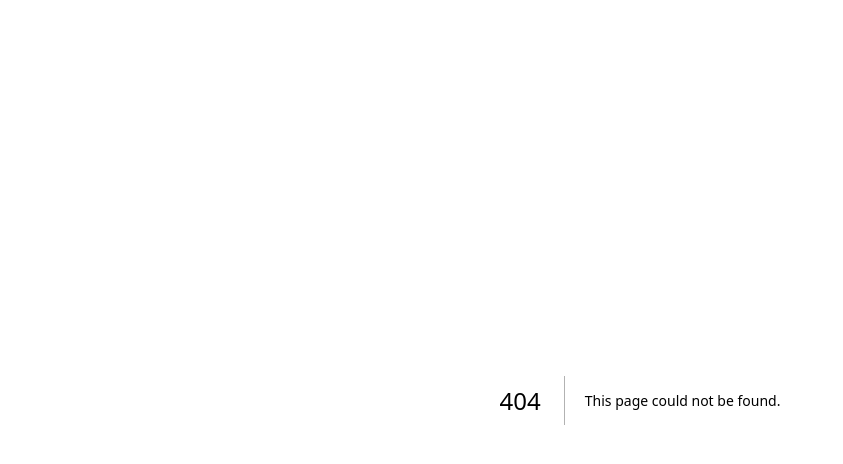
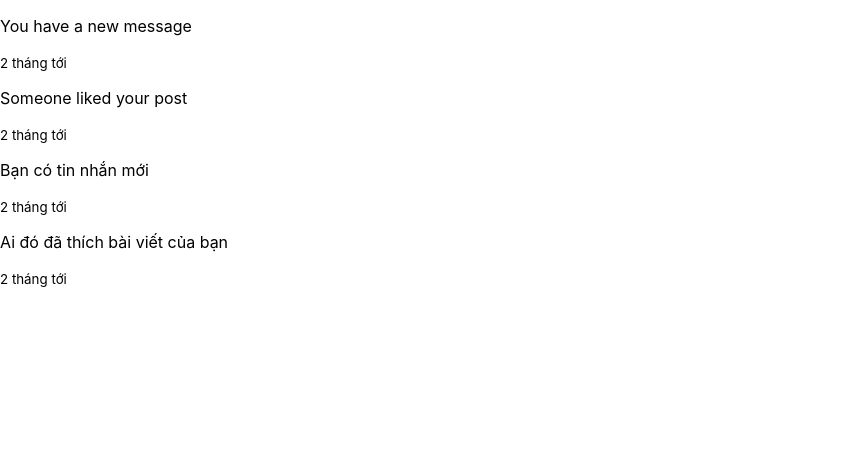
Before and after one commit to pxman1012/nextjs, a Next.js app: page /notifications in a window 1280 px wide. Before the commit this address had no page. Shown: the top 464 px of the page, without its empty margins (0-843 px from the left). Built offline with nearby package versions, Linux system fonts and the light colour scheme.

Commit message:
notifications

```diff
--- /dev/null
+++ b/pages/notifications/index.js
@@ -0,0 +1,31 @@
+import React from 'react';
+import timeAgo from '../../utils/timeAgo';
+
+const Notification = ({ notification, locale }) => {
+    return (
+        <div className="notification">
+            <p>{notification.message}</p>
+            <small>{timeAgo(notification.timeServer, locale)}</small>
+        </div>
+    );
+};
+
+const notifications = [
+    { id: 1, message: 'You have a new message', timeServer: '2024-05-21T12:00:00Z' },
+    { id: 2, message: 'Someone liked your post', timeServer: '2024-05-20T15:00:00Z' },
+    { id: 3, message: 'Bạn có tin nhắn mới', timeServer: '2024-05-23T12:00:00Z' },
+    { id: 4, message: 'Ai đó đã thích bài viết của bạn', timeServer: '2024-05-22T15:00:00Z' },
+    // Thêm nhiều thông báo khác
+];
+
+const NotificationList = ({ locale = 'vi' }) => {
+    return (
+        <div className="notification-list">
+            {notifications.map(notification => (
+                <Notification key={notification.id} notification={notification} locale={locale} />
+            ))}
+        </div>
+    );
+};
+
+export default NotificationList;
--- /dev/null
+++ b/utils/timeAgo.js
@@ -0,0 +1,9 @@
+import moment from 'moment';
+import 'moment/locale/vi'; // Import ngôn ngữ tiếng Việt
+
+function timeAgo(timeServer, locale = 'en') {
+    moment.locale(locale);
+    return moment(timeServer).fromNow();
+}
+
+export default timeAgo;
```
